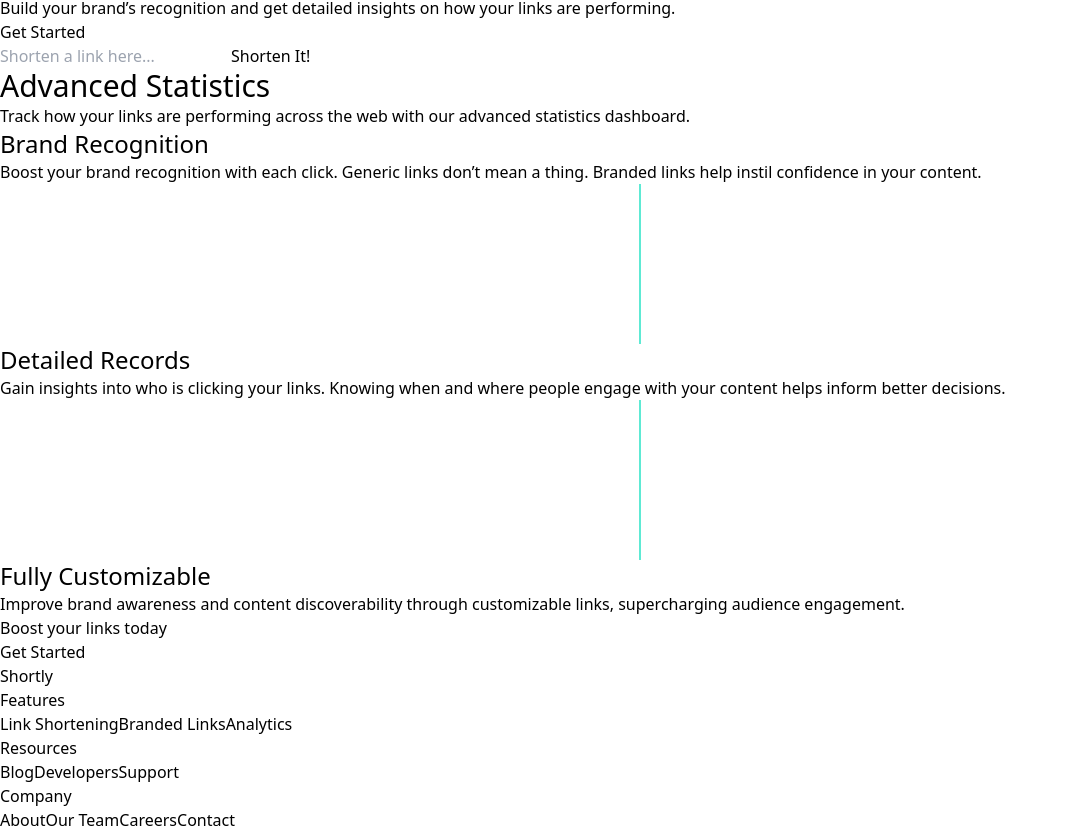
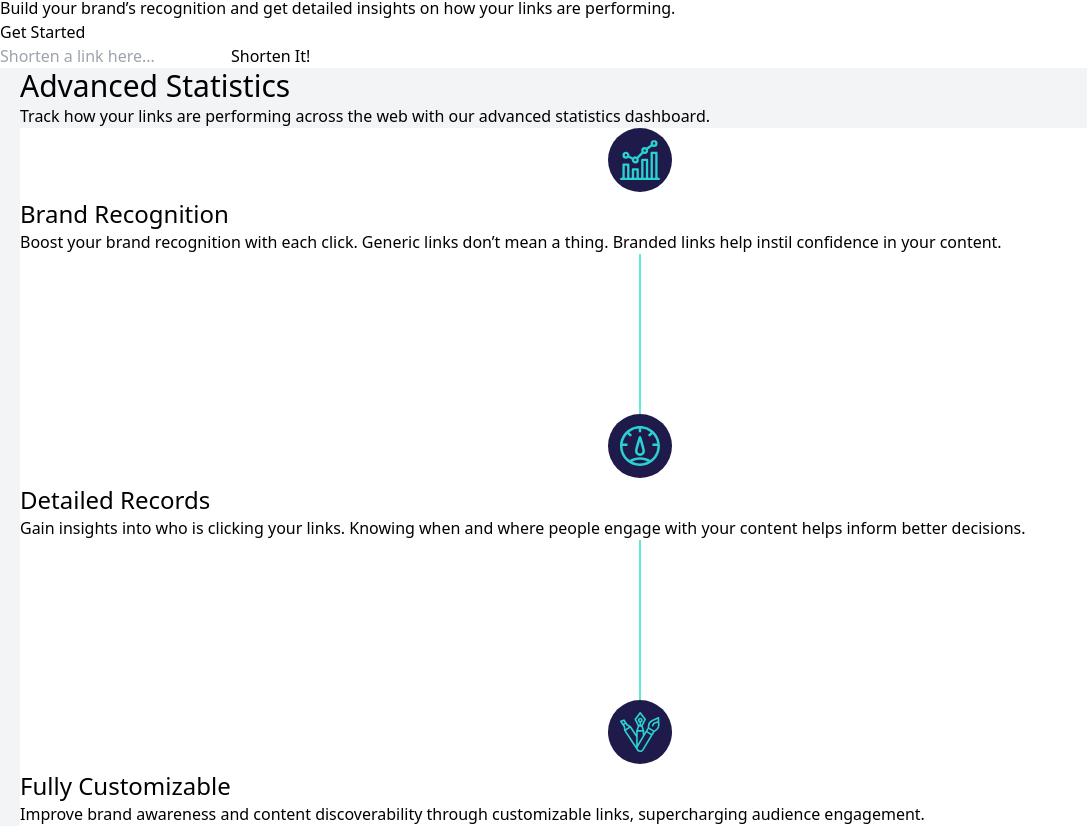
Before and after one commit to velardejm/shorten-url, a Next.js app: page / in a window 1280 px wide. Shown: the part 534-1362 px from the top of the page, without its empty margins (0-1087 px from the left). Built offline with nearby package versions, Linux system fonts and the light colour scheme.

Commit message:
Add CardIcons to Features component.

```diff
--- a/components/features/Features.js
+++ b/components/features/Features.js
@@ -6,7 +6,7 @@ import CardContent from "./feature-cards/CardContent";
 function Features({ features }) {
 
   return (
-    <div>
+    <div className="px-5 bg-gray-100">
       {features.map((feature, index) => {
         const isLastItem = index === features.length - 1 ? true : false;
 
--- a/components/features/feature-cards/CardContainer.js
+++ b/components/features/feature-cards/CardContainer.js
@@ -1,8 +1,11 @@
 import CardContent from "./CardContent";
+import CardIcon from "./CardIcon";
 
 export default function CardContainer({ feature, isLastItem }) {
+
   return (
-    <div>
+    <div className="bg-white">
+      <CardIcon iconUrl={feature.iconUrl}/>
       <CardContent feature={feature} />
       <div className={`w-0.5 h-40 bg-teal-300 mx-auto ${isLastItem ? 'hidden' : 'block'}`}></div>
     </div>
--- /dev/null
+++ b/components/features/feature-cards/CardIcon.js
@@ -0,0 +1,9 @@
+export default function CardIcon({ iconUrl }) {
+    return (
+        <div className="text-center">
+            <div className="inline-block bg-indigo-950 p-3 rounded-full">
+                <img className="w-10 h-10" src={iconUrl} />
+            </div>
+        </div>
+    )
+}
--- a/json/data.json
+++ b/json/data.json
@@ -6,15 +6,18 @@
     },
     {
       "title": "Brand Recognition",
-      "description": "Boost your brand recognition with each click. Generic links don’t mean a thing. Branded links help instil confidence in your content."
+      "description": "Boost your brand recognition with each click. Generic links don’t mean a thing. Branded links help instil confidence in your content.",
+      "iconUrl": "/images/icon-brand-recognition.svg"
     },
     {
       "title": "Detailed Records",
-      "description": "Gain insights into who is clicking your links. Knowing when and where people engage with your content helps inform better decisions."
+      "description": "Gain insights into who is clicking your links. Knowing when and where people engage with your content helps inform better decisions.",
+      "iconUrl": "/images/icon-detailed-records.svg"
     },
     {
       "title": "Fully Customizable",
-      "description": "Improve brand awareness and content discoverability through customizable links, supercharging audience engagement."
+      "description": "Improve brand awareness and content discoverability through customizable links, supercharging audience engagement.",
+      "iconUrl": "/images/icon-fully-customizable.svg"
     }
   ]
 }
```
Also changed, not shown: components/features/feature-cards/CardLogo.js (deleted).
